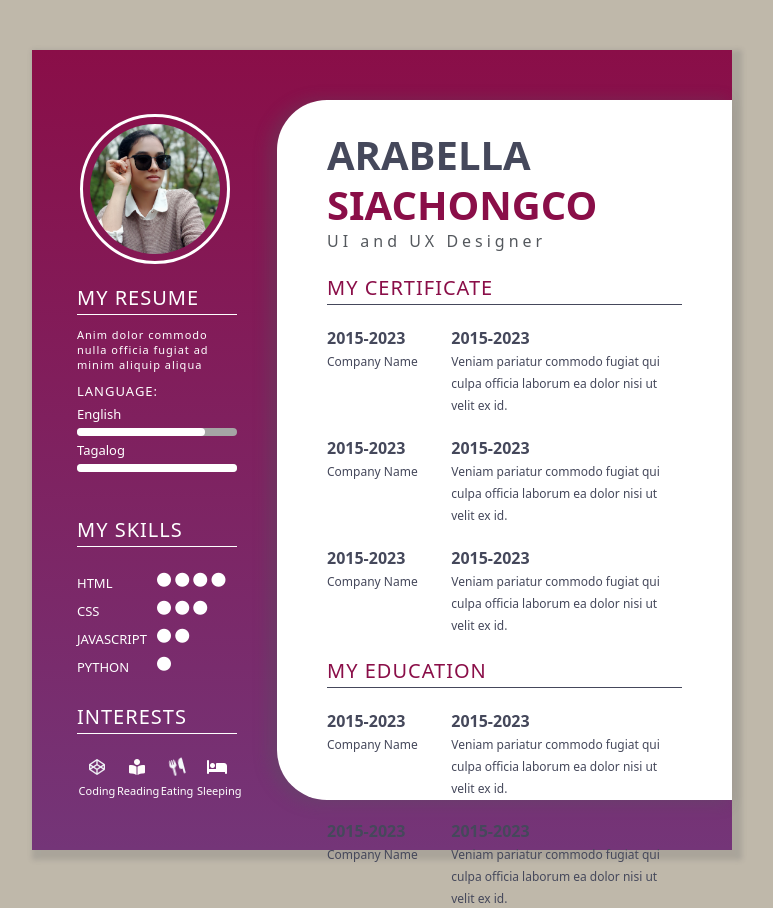
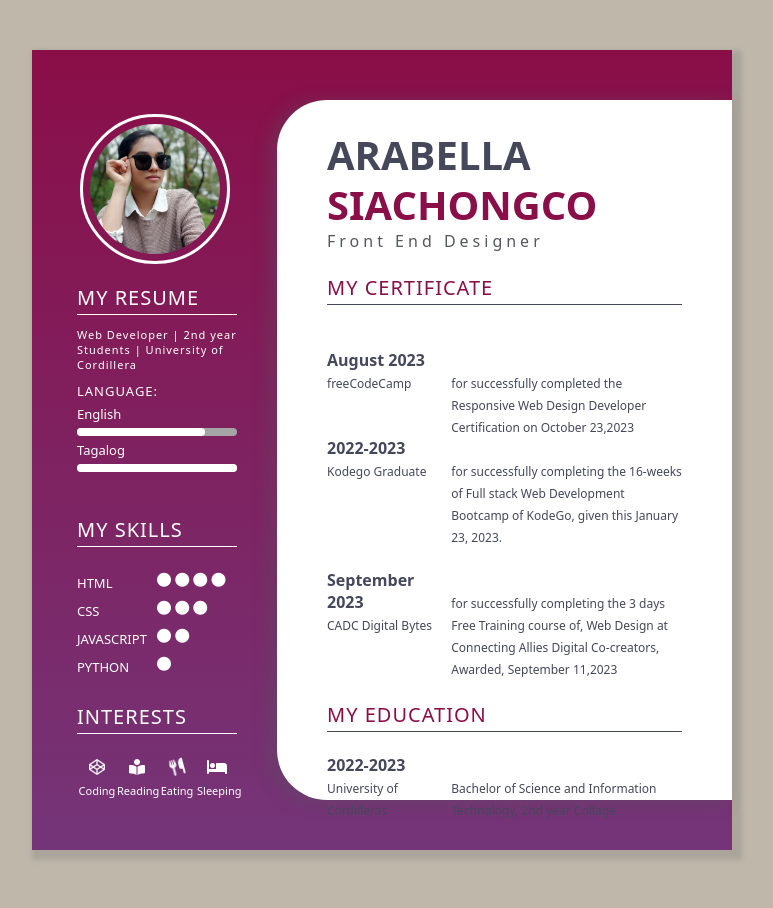
Before and after one commit to ArabellaSiachongco/about-Me, a plain HTML site: page index.html in a window 1280 px wide. Shown: the whole page, without its empty margins (258-1031 px from the left). Drawn offline with Linux system fonts and the light colour scheme.

Commit message:
Update index.html

```diff
--- a/index.html
+++ b/index.html
@@ -1,142 +1,158 @@
 <!DOCTYPE html>
 <html lang="en">
   <head>
-    <meta charset="UTF-8">
-    <meta name="viewport" content="width=device-width, initial-scale=1.0">
-    <link rel="stylesheet" href="styles.css">
-	<link rel="stylesheet" href="https://cdnjs.cloudflare.com/ajax/libs/font-awesome/6.4.2/css/all.min.css">
+    <meta charset="UTF-8" />
+    <meta name="viewport" content="width=device-width, initial-scale=1.0" />
+    <link rel="stylesheet" href="styles.css" />
+    <link
+      rel="stylesheet"
+      href="https://cdnjs.cloudflare.com/ajax/libs/font-awesome/6.4.2/css/all.min.css"
+    />
     <title>My Resume</title>
-    <link rel="icon" type="image/x-icon" href="me/5.png">
+    <link rel="icon" type="image/x-icon" href="me/5.png" />
   </head>
   <body>
     <div class="resume-main">
       <div class="left-box">
-            <br><br>
+        <br /><br />
         <div class="profile">
-                <img src="me/self.png">
+          <img src="me/self.png" />
         </div>
         <div class="content-box">
           <h2>My Resume</h2>
-                <hr class="hr1">
-                <p class="p1">Anim dolor commodo nulla officia fugiat ad minim aliquip aliqua</p>
+          <hr class="hr1" />
+          <p class="p1">
+            Web Developer | 2nd year Students | University of Cordillera
+          </p>
           <h3>Language:</h3>
           <p class="p2">English</p>
           <div id="progress"></div>
           <p class="p2">Tagalog</p>
           <div id="progress1"></div>
 
-                <br><br>
+          <br /><br />
           <h2>My Skills</h2>
-                <hr class="hr1">
-                <br>
+          <hr class="hr1" />
+          <br />
           <div class="col-div-6"><p class="p2">HTML</p></div>
           <div class="col-div-6">
-                    <i class="fa-solid fa-circle fa-sm" style="color: #ffffff;"></i>
-                    <i class="fa-solid fa-circle fa-sm" style="color: #ffffff;"></i>
-                    <i class="fa-solid fa-circle fa-sm" style="color: #ffffff;"></i>
-                    <i class="fa-solid fa-circle fa-sm" style="color: #ffffff;"></i>
+            <i class="fa-solid fa-circle fa-sm" style="color: #ffffff"></i>
+            <i class="fa-solid fa-circle fa-sm" style="color: #ffffff"></i>
+            <i class="fa-solid fa-circle fa-sm" style="color: #ffffff"></i>
+            <i class="fa-solid fa-circle fa-sm" style="color: #ffffff"></i>
           </div>
           <div class="clearfix"></div>
           <div class="col-div-6"><p class="p2">CSS</p></div>
           <div class="col-div-6">
-                    <i class="fa-solid fa-circle fa-sm" style="color: #ffffff;"></i>
-                    <i class="fa-solid fa-circle fa-sm" style="color: #ffffff;"></i>
-                    <i class="fa-solid fa-circle fa-sm" style="color: #ffffff;"></i>
+            <i class="fa-solid fa-circle fa-sm" style="color: #ffffff"></i>
+            <i class="fa-solid fa-circle fa-sm" style="color: #ffffff"></i>
+            <i class="fa-solid fa-circle fa-sm" style="color: #ffffff"></i>
           </div>
           <div class="clearfix"></div>
           <div class="col-div-6"><p class="p2">JAVASCRIPT</p></div>
           <div class="col-div-6">
-                    <i class="fa-solid fa-circle fa-sm" style="color: #ffffff;"></i>
-                    <i class="fa-solid fa-circle fa-sm" style="color: #ffffff;"></i>
+            <i class="fa-solid fa-circle fa-sm" style="color: #ffffff"></i>
+            <i class="fa-solid fa-circle fa-sm" style="color: #ffffff"></i>
           </div>
           <div class="clearfix"></div>
           <div class="col-div-6"><p class="p2">PYTHON</p></div>
           <div class="col-div-6">
-                    <i class="fa-solid fa-circle fa-sm" style="color: #ffffff;"></i>
+            <i class="fa-solid fa-circle fa-sm" style="color: #ffffff"></i>
           </div>
 
           <div class="clearfix"></div>
-                <br>
+          <br />
           <h2>Interests</h2>
-                <hr class="hr1">
-                <br>
+          <hr class="hr1" />
+          <br />
           <div class="col-div-3 col3">
-                    <i class="fa-brands fa-codepen fa-spin fa-spin-reverse" style="color: #eff1f5;"></i>                    <span class="inp">Coding</span>
+            <i
+              class="fa-brands fa-codepen fa-spin fa-spin-reverse"
+              style="color: #eff1f5"
+            ></i>
+            <span class="inp">Coding</span>
           </div>
           <div class="col-div-3 col3">
-                    <i class="fa-solid fa-book-open-reader fa-beat" style="color: #fefbfb;"></i>
+            <i
+              class="fa-solid fa-book-open-reader fa-beat"
+              style="color: #fefbfb"
+            ></i>
             <span class="inp">Reading</span>
           </div>
           <div class="col-div-3 col3">
-                    <i class="fa-solid fa-utensils fa-shake" style="color: #f4f7fa;"></i>
+            <i class="fa-solid fa-utensils fa-shake" style="color: #f4f7fa"></i>
             <span class="inp">Eating</span>
           </div>
           <div class="col-div-3 col3">
-                    <i class="fa-solid fa-bed fa-bounce" style="color: #ffffff;"></i>
+            <i class="fa-solid fa-bed fa-bounce" style="color: #ffffff"></i>
             <span class="inp">Sleeping</span>
           </div>
         </div>
       </div>
 
       <div class="right-box">
-            <h1>Arabella<br>
+        <h1>
+          Arabella<br />
           <span>Siachongco</span>
         </h1>
-            <p class="p3">UI and UX Designer</p>
-            <br>
+        <p class="p3">Front End Designer</p>
+        <br />
         <h2 class="heading">My Certificate</h2>
-            <hr class="hr2">
-            <br>
+        <hr class="hr2" />
+        <br />
+        <div class="clearfix"></div>
+        <br />
         <div class="col-div-4">
-                <p class="p5">2015-2023</p>
-                <span class="span1">Company Name</span>
+          <p class="p5">August 2023</p>
+          <span class="span1">freeCodeCamp</span>
         </div>
         <div class="col-div-8">
-                <p class="p5">2015-2023</p>
-                <span class="span1">Veniam pariatur commodo fugiat qui culpa officia laborum ea dolor nisi ut velit ex id.</span>
+          <br />
+          <span class="span1">
+            for successfully completed the Responsive Web Design Developer
+            Certification on October 23,2023</span
+          >
+        </div>
+        <div class="col-div-4">
+          <p class="p5">2022-2023</p>
+          <span class="span1">Kodego Graduate</span>
+        </div>
+        <div class="col-div-8">
+          <br />
+          <span class="span1"
+            >for successfully completing the 16-weeks of Full stack Web
+            Development Bootcamp of KodeGo, given this January 23, 2023.</span
+          >
         </div>
         <div class="clearfix"></div>
-            <br>
+        <br />
         <div class="col-div-4">
-                <p class="p5">2015-2023</p>
-                <span class="span1">Company Name</span>
+          <p class="p5">September 2023</p>
+          <span class="span1">CADC Digital Bytes</span>
         </div>
         <div class="col-div-8">
-                <p class="p5">2015-2023</p>
-                <span class="span1">Veniam pariatur commodo fugiat qui culpa officia laborum ea dolor nisi ut velit ex id.</span>
+          <br />
+          <span class="span1"
+            >for successfully completing the 3 days Free Training course of, Web
+            Design at Connecting Allies Digital Co-creators, Awarded, September
+            11,2023</span
+          >
         </div>
         <div class="clearfix"></div>
-            <br>
+        <br />
+        <h2 class="heading">My Education</h2>
+        <hr class="hr2" />
+        <br />
         <div class="col-div-4">
-                <p class="p5">2015-2023</p>
-                <span class="span1">Company Name</span>
+          <p class="p5">2022-2023</p>
+          <span class="span1">University of Cordilleras</span>
         </div>
         <div class="col-div-8">
-                <p class="p5">2015-2023</p>
-                <span class="span1">Veniam pariatur commodo fugiat qui culpa officia laborum ea dolor nisi ut velit ex id.</span>
-            </div>
-            <div class="clearfix"></div>
-            <br>
-            <h2 class="heading">My Education</h2>
-            <hr class="hr2">
-            <br>
-            <div class="col-div-4">
-                <p class="p5">2015-2023</p>
-                <span class="span1">Company Name</span>
-            </div>
-            <div class="col-div-8">
-                <p class="p5">2015-2023</p>
-                <span class="span1">Veniam pariatur commodo fugiat qui culpa officia laborum ea dolor nisi ut velit ex id.</span>
-            </div>
-            <div class="clearfix"></div>
-            <br>
-            <div class="col-div-4">
-                <p class="p5">2015-2023</p>
-                <span class="span1">Company Name</span>
-            </div>
-            <div class="col-div-8">
-                <p class="p5">2015-2023</p>
-                <span class="span1">Veniam pariatur commodo fugiat qui culpa officia laborum ea dolor nisi ut velit ex id.</span>
+          <br />
+          <span class="span1"
+            >Bachelor of Science and Information Technology, 2nd year
+            Collage</span
+          >
         </div>
       </div>
       <div class="clearfix"></div>
```
Lines whose indentation alone changed are shown as unchanged.
